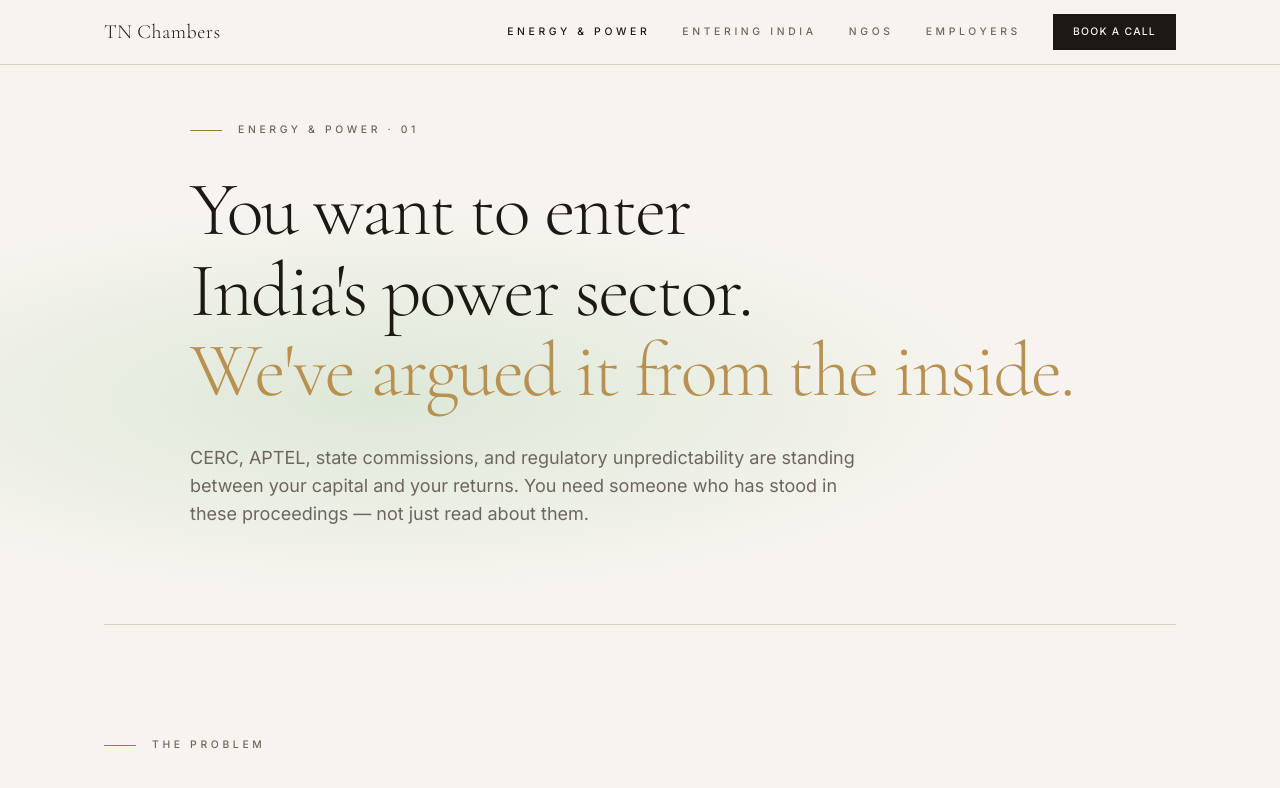
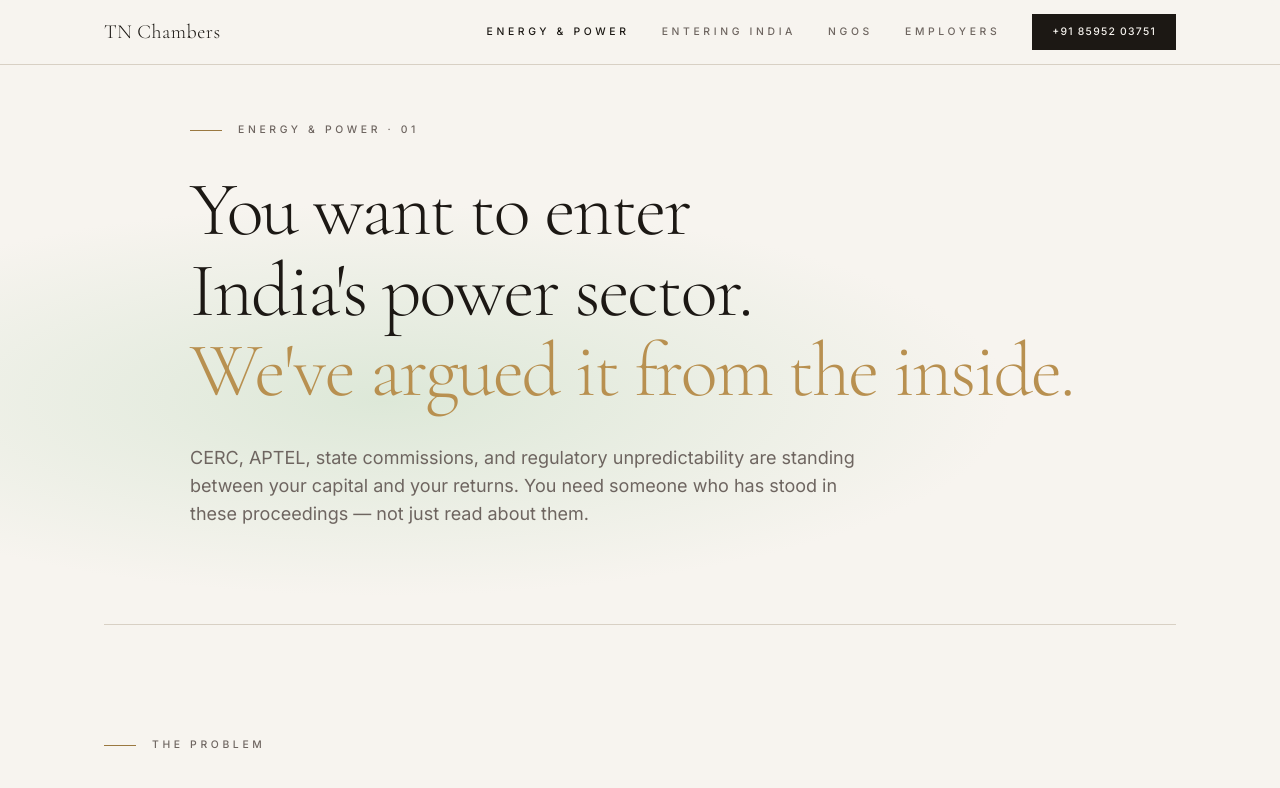
Before and after one commit to tnairwork-sudo/tnairchambers, a Next.js app: page /energy in a window 1280 px wide. Shown: the top 788 px of the page. Built offline with nearby package versions, Linux system fonts and the light colour scheme.

Commit message:
Replace nav CTA with phone number

```diff
--- a/components/Nav.tsx
+++ b/components/Nav.tsx
@@ -39,9 +39,9 @@ export default function Nav() {
               {link.label}
             </Link>
           ))}
-          <Link href="#book" className="btn-primary py-2.5 px-5 text-2xs">
-            Book a Call
-          </Link>
+          <a href="tel:+918595203751" className="btn-primary py-2.5 px-5 text-2xs">
+            +91 85952 03751
+          </a>
         </div>
 
         {/* Mobile toggle */}
@@ -84,13 +84,12 @@ export default function Nav() {
                 {link.label}
               </Link>
             ))}
-            <Link
-              href="#book"
-              onClick={() => setOpen(false)}
+            <a
+              href="tel:+918595203751"
               className="btn-primary py-3 px-5 text-2xs w-fit"
             >
-              Book a Call
-            </Link>
+              +91 85952 03751
+            </a>
           </div>
         </div>
       )}
```
